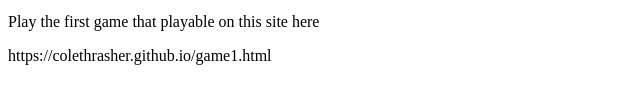
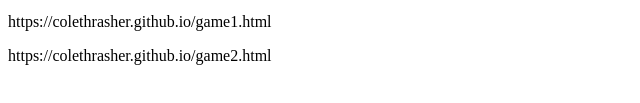
Before and after one commit to ColeThrasher/ColeThrasher.github.io, a plain HTML site: page index.html in a window 1280 px wide. Shown: the part 311-414 px from the top of the page, 0-640 px from the left. Drawn offline with Linux system fonts and the light colour scheme.

Commit message:
Add files via upload

```diff
--- a/index.html
+++ b/index.html
@@ -1,4 +1,4 @@
 <img src="https://fumo.website/img/002.jpg"/>
 <title>Marisa fumo</title>
-<p>Play the first game that playable on this site here</p>
 <p>https://colethrasher.github.io/game1.html</p>
+<p>https://colethrasher.github.io/game2.html</p>
```
